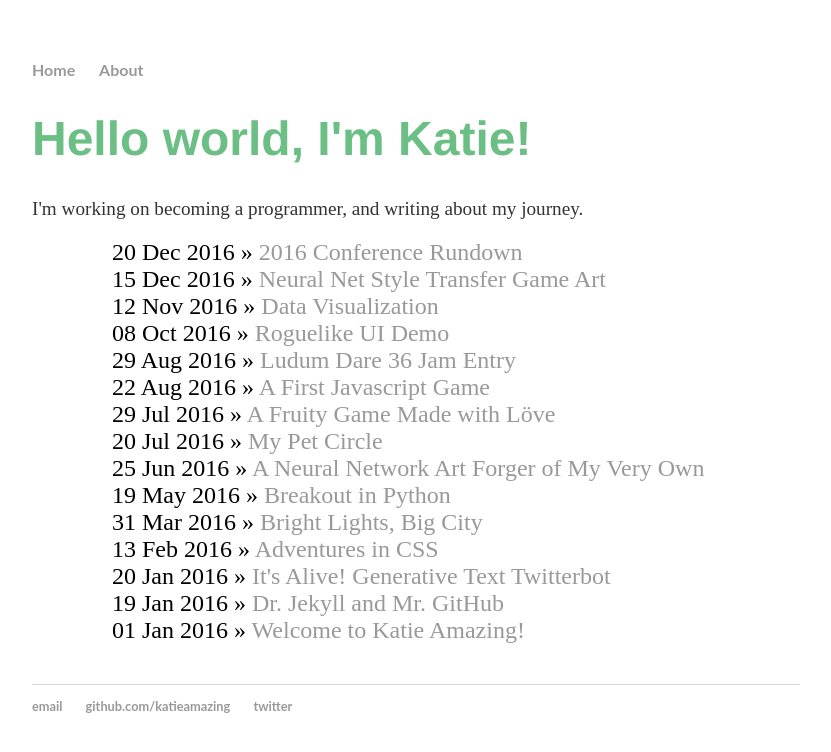
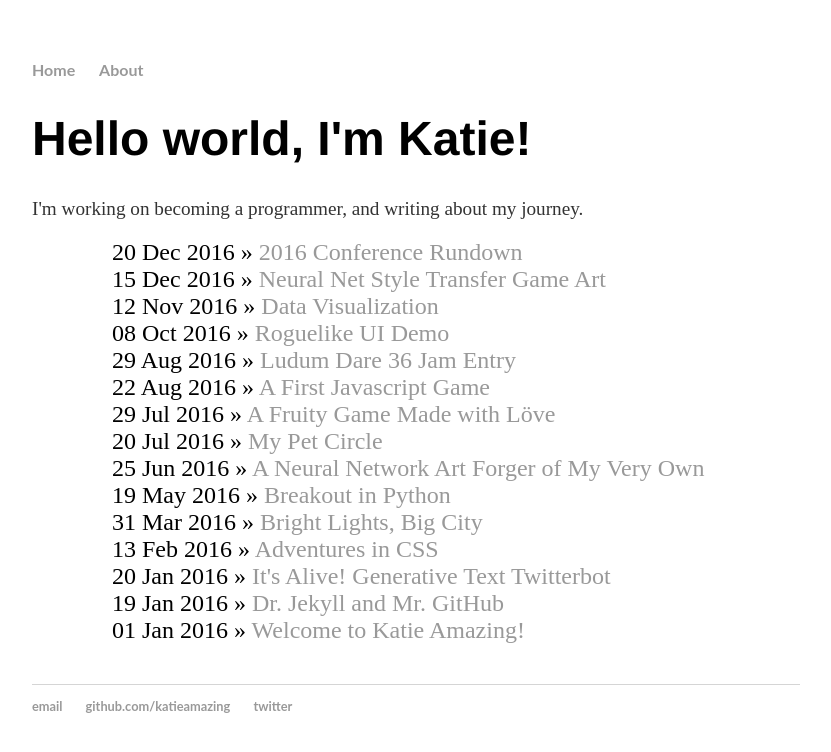
Before and after one commit to katieamazing/katieamazing.github.io, a Jekyll site: the page built from index.html, in a window 1280 px wide. Shown: the top 752 px of the page, without its empty margins (224-1055 px from the left). Built offline with Jekyll 4.4.1, drawn with Linux system fonts in a browser that asks for light colours.

Commit message:
Update main.css

```diff
--- a/css/main.css
+++ b/css/main.css
@@ -22,7 +22,6 @@
 h1 {
     font-size: 3em;
     font-family: 'Helvetica', 'Arial', 'Sans-Serif';
-    color: #6cbf84;
 }
 p {
     font-size: 1.2em;
```
